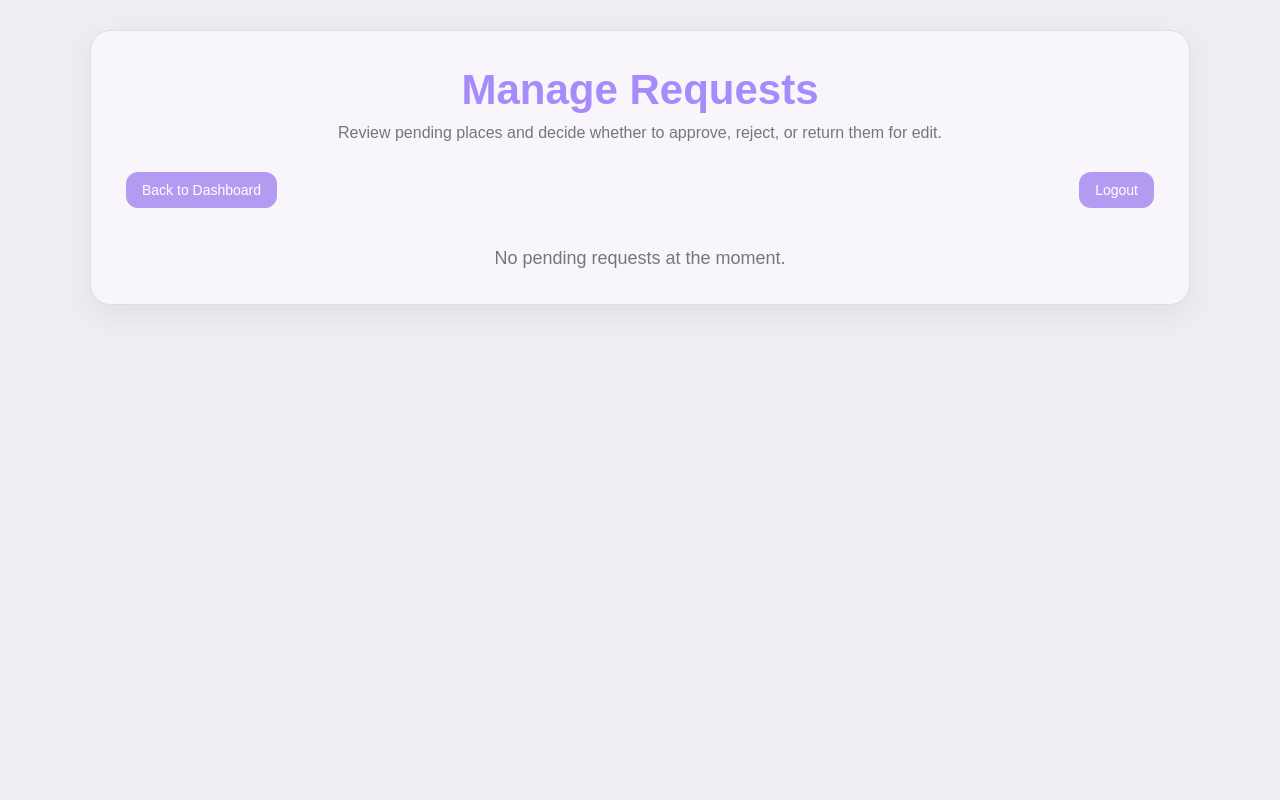
After one commit to BS-PMC-2026/BS-PMC-26-Team13, a Flask app: page /admin_requests in a window 1280 px wide. The commit adds this page. Run offline with Flask 3, Linux system fonts and the light colour scheme; the visitor is signed in with stand-in values (Sample User, id 1); data that the repository does not hold is empty.

Commit message:
Admin: approve, reject, return for edit

```diff
--- a/app.py
+++ b/app.py
@@ -1,56 +1,3 @@
-""" from flask import Flask, render_template
-from flask_login import LoginManager
-from models import db, User
-
-app = Flask(__name__)
-
-app.config['SECRET_KEY'] = 'my_secret_key_123'
-app.config['SQLALCHEMY_DATABASE_URI'] = 'sqlite:///study_services.db'
-app.config['SQLALCHEMY_TRACK_MODIFICATIONS'] = False
-
-db.init_app(app)
-
-login_manager = LoginManager()
-login_manager.init_app(app)
-
-
-@login_manager.user_loader
-def load_user(user_id):
-    return User.query.get(int(user_id))
-
-
-@app.route("/")
-def home():
-    return render_template("home.html")
-
-
-@app.route("/login/student")
-def login_student():
-    return render_template("login_student.html")
-
-@app.route("/register/student")
-def register_student():
-    return render_template("register_student.html")
-
-@app.route("/login/owner")
-def login_owner():
-    return render_template("login_owner.html")
-
-
-@app.route("/register/owner")
-def register_owner():
-    return render_template("register_owner.html")
-
-@app.route("/login/admin")
-def login_admin():
-    return render_template("login_admin.html")
-
-
-if __name__ == "__main__":
-    with app.app_context():
-        db.create_all()
-    app.run(debug=True) """
-
 from flask import Flask, render_template, request, redirect, url_for, flash
 from flask_login import LoginManager, login_user, logout_user, login_required, current_user
 from werkzeug.security import generate_password_hash, check_password_hash
@@ -171,7 +118,6 @@ def login_student():
 
         if user and check_password_hash(user.password_hash, password):
             login_user(user)
-            flash('Student login successful.')
             return redirect(url_for('student_dashboard'))
         else:
             flash('Invalid student email or password.')
@@ -194,9 +140,39 @@ def view_map():
         flash('Unauthorized access.')
         return redirect(url_for('home'))
 
-    places = Place.query.filter_by(status='approved').all()
-    return render_template('view_map.html', places=places)
+    selected_area = request.args.get('area')
 
+    all_areas = db.session.query(Place.area).filter_by(status='approved').distinct().all()
+    areas = [area[0] for area in all_areas]
+
+    query = Place.query.filter_by(status='approved')
+
+    if selected_area and selected_area != 'all':
+        query = query.filter_by(area=selected_area)
+
+    places = query.all()
+
+    places_data = []
+    for place in places:
+        places_data.append({
+            'name': place.name,
+            'description': place.description or 'No description',
+            'area': place.area,
+            'service_type': place.service_type,
+            'opening_hours': place.opening_hours or 'Not specified',
+            'wifi': 'Yes' if place.wifi else 'No',
+            'printer': 'Yes' if place.printer else 'No',
+            'latitude': place.latitude,
+            'longitude': place.longitude
+        })
+
+    return render_template(
+        'view_map.html',
+        places=places,
+        places_data=places_data,
+        areas=areas,
+        selected_area=selected_area
+    )
 
 @app.route('/login_owner', methods=['GET', 'POST'])
 def login_owner():
@@ -208,13 +184,91 @@ def login_owner():
 
         if user and check_password_hash(user.password_hash, password):
             login_user(user)
-            flash('Owner login successful.')
             return redirect(url_for('owner_dashboard'))
         else:
             flash('Invalid owner email or password.')
 
     return render_template('login_owner.html')
 
+@app.route('/edit_place/<int:place_id>', methods=['GET', 'POST'])
+@login_required
+def edit_place(place_id):
+    if current_user.role != 'owner':
+        flash('Unauthorized access.')
+        return redirect(url_for('home'))
+
+    place = Place.query.get_or_404(place_id)
+
+    if place.owner_id != current_user.id:
+        flash('You can edit only your own places.')
+        return redirect(url_for('my_places'))
+
+    if request.method == 'POST':
+        place.name = request.form['name']
+        place.description = request.form['description']
+        place.area = request.form['area']
+        place.service_type = request.form['service_type']
+        place.opening_hours = request.form['opening_hours']
+        place.latitude = float(request.form['latitude'])
+        place.longitude = float(request.form['longitude'])
+        place.wifi = True if request.form.get('wifi') == 'on' else False
+        place.printer = True if request.form.get('printer') == 'on' else False
+
+        place.status = 'pending'
+
+        db.session.commit()
+        return redirect(url_for('my_places'))
+
+    return render_template('edit_place.html', place=place)
+
+
+@app.route('/delete_place/<int:place_id>')
+@login_required
+def delete_place(place_id):
+    if current_user.role != 'owner':
+        flash('Unauthorized access.')
+        return redirect(url_for('home'))
+
+    place = Place.query.get_or_404(place_id)
+
+    if place.owner_id != current_user.id:
+        flash('You can delete only your own places.')
+        return redirect(url_for('my_places'))
+
+    db.session.delete(place)
+    db.session.commit()
+
+    return redirect(url_for('my_places'))
+
+
+@app.route('/submit_request/<int:place_id>')
+@login_required
+def submit_request(place_id):
+    if current_user.role != 'owner':
+        flash('Unauthorized access.')
+        return redirect(url_for('home'))
+
+    place = Place.query.get_or_404(place_id)
+
+    if place.owner_id != current_user.id:
+        flash('Unauthorized access.')
+        return redirect(url_for('my_places'))
+
+    place.status = 'pending'
+    db.session.commit()
+
+    return redirect(url_for('request_status'))
+
+
+@app.route('/request_status')
+@login_required
+def request_status():
+    if current_user.role != 'owner':
+        flash('Unauthorized access.')
+        return redirect(url_for('home'))
+
+    places = Place.query.filter_by(owner_id=current_user.id).all()
+    return render_template('request_status.html', places=places)
 
 @app.route('/login_admin', methods=['GET', 'POST'])
 def login_admin():
@@ -226,12 +280,12 @@ def login_admin():
 
         if user and check_password_hash(user.password_hash, password):
             login_user(user)
-            flash('Admin login successful.')
             return redirect(url_for('admin_dashboard'))
         else:
             flash('Invalid admin email or password.')
 
     return render_template('login_admin.html')
+
 
 @app.route('/admin_dashboard')
 @login_required
@@ -241,6 +295,58 @@ def admin_dashboard():
         return redirect(url_for('home'))
 
     return render_template('admin_dashboard.html')
+
+@app.route('/admin_requests')
+@login_required
+def admin_requests():
+    if current_user.role != 'admin':
+        flash('Unauthorized access.')
+        return redirect(url_for('home'))
+
+    pending_places = Place.query.filter_by(status='pending').all()
+    return render_template('admin_requests.html', places=pending_places)
+
+
+@app.route('/approve_place/<int:place_id>')
+@login_required
+def approve_place(place_id):
+    if current_user.role != 'admin':
+        flash('Unauthorized access.')
+        return redirect(url_for('home'))
+
+    place = Place.query.get_or_404(place_id)
+    place.status = 'approved'
+    db.session.commit()
+
+    return redirect(url_for('admin_requests'))
+
+
+@app.route('/reject_place/<int:place_id>')
+@login_required
+def reject_place(place_id):
+    if current_user.role != 'admin':
+        flash('Unauthorized access.')
+        return redirect(url_for('home'))
+
+    place = Place.query.get_or_404(place_id)
+    place.status = 'rejected'
+    db.session.commit()
+
+    return redirect(url_for('admin_requests'))
+
+
+@app.route('/return_place/<int:place_id>')
+@login_required
+def return_place(place_id):
+    if current_user.role != 'admin':
+        flash('Unauthorized access.')
+        return redirect(url_for('home'))
+
+    place = Place.query.get_or_404(place_id)
+    place.status = 'returned_for_edit'
+    db.session.commit()
+
+    return redirect(url_for('admin_requests'))
 
 @app.route('/add_place', methods=['GET', 'POST'])
 @login_required
@@ -307,9 +413,7 @@ def my_places():
 @login_required
 def logout():
     logout_user()
-    flash('Logged out successfully.')
     return redirect(url_for('home'))
-
 
 
 if __name__ == '__main__':
--- a/templates/admin_dashboard.html
+++ b/templates/admin_dashboard.html
@@ -85,7 +85,7 @@
     <p class="subtitle">Manage system data and user requests.</p>
 
     <div class="buttons">
-      <a href="#" class="btn">Manage Requests</a>
+      <a href="{{ url_for('admin_requests') }}" class="btn">Manage Requests</a>
       <a href="#" class="btn">View All Places</a>
       <a href="#" class="btn">Users</a>
       <a href="{{ url_for('logout') }}" class="btn">Logout</a>
--- /dev/null
+++ b/templates/admin_requests.html
@@ -0,0 +1,183 @@
+<!DOCTYPE html>
+<html lang="en">
+<head>
+  <meta charset="UTF-8">
+  <meta name="viewport" content="width=device-width, initial-scale=1.0">
+  <title>StudySpot - Admin Requests</title>
+
+  <style>
+    * {
+      margin: 0;
+      padding: 0;
+      box-sizing: border-box;
+      font-family: Arial, sans-serif;
+    }
+
+    body {
+      background: #efedf3;
+      min-height: 100vh;
+      padding: 30px;
+    }
+
+    .container {
+      width: 1100px;
+      max-width: 100%;
+      margin: auto;
+      background: #f8f6fb;
+      border: 1px solid #ddd;
+      border-radius: 20px;
+      padding: 35px;
+      box-shadow: 0 10px 30px rgba(0,0,0,0.06);
+    }
+
+    h1 {
+      color: #a78bfa;
+      font-size: 42px;
+      margin-bottom: 10px;
+      text-align: center;
+    }
+
+    .subtitle {
+      color: #777;
+      text-align: center;
+      margin-bottom: 30px;
+      font-size: 16px;
+    }
+
+    .top-actions {
+      margin-bottom: 25px;
+      display: flex;
+      justify-content: space-between;
+      gap: 15px;
+      flex-wrap: wrap;
+    }
+
+    .btn {
+      display: inline-block;
+      text-decoration: none;
+      padding: 10px 16px;
+      border-radius: 12px;
+      color: white;
+      font-size: 14px;
+      border: none;
+      cursor: pointer;
+    }
+
+    .back-btn {
+      background: #b49bf2;
+    }
+
+    .back-btn:hover {
+      background: #9f7df0;
+    }
+
+    .approve {
+      background: #28a745;
+    }
+
+    .reject {
+      background: #dc3545;
+    }
+
+    .return {
+      background: #17a2b8;
+    }
+
+    .requests-grid {
+      display: grid;
+      grid-template-columns: repeat(auto-fit, minmax(300px, 1fr));
+      gap: 20px;
+    }
+
+    .card {
+      background: white;
+      border: 1px solid #e5e5e5;
+      border-radius: 18px;
+      padding: 20px;
+      box-shadow: 0 4px 12px rgba(0,0,0,0.04);
+    }
+
+    .card h2 {
+      color: #6c63ff;
+      font-size: 24px;
+      margin-bottom: 12px;
+    }
+
+    .card p {
+      color: #555;
+      font-size: 14px;
+      margin-bottom: 8px;
+      line-height: 1.5;
+    }
+
+    .status {
+      display: inline-block;
+      margin-top: 8px;
+      margin-bottom: 12px;
+      padding: 7px 12px;
+      border-radius: 12px;
+      background: #fff3cd;
+      color: #856404;
+      font-size: 13px;
+      font-weight: bold;
+    }
+
+    .actions {
+      display: flex;
+      flex-wrap: wrap;
+      gap: 8px;
+      margin-top: 15px;
+    }
+
+    .empty {
+      text-align: center;
+      color: #777;
+      font-size: 18px;
+      margin-top: 40px;
+    }
+  </style>
+</head>
+<body>
+
+  <div class="container">
+    <h1>Manage Requests</h1>
+    <p class="subtitle">Review pending places and decide whether to approve, reject, or return them for edit.</p>
+
+    <div class="top-actions">
+      <a href="{{ url_for('admin_dashboard') }}" class="btn back-btn">Back to Dashboard</a>
+      <a href="{{ url_for('logout') }}" class="btn back-btn">Logout</a>
+    </div>
+
+    {% if places %}
+      <div class="requests-grid">
+        {% for place in places %}
+          <div class="card">
+            <h2>{{ place.name }}</h2>
+
+            <p><strong>Description:</strong> {{ place.description or 'No description' }}</p>
+            <p><strong>Area:</strong> {{ place.area }}</p>
+            <p><strong>Type:</strong> {{ place.service_type }}</p>
+            <p><strong>Opening Hours:</strong> {{ place.opening_hours or 'Not specified' }}</p>
+            <p><strong>WiFi:</strong> {{ 'Yes' if place.wifi else 'No' }}</p>
+            <p><strong>Printer:</strong> {{ 'Yes' if place.printer else 'No' }}</p>
+            <p><strong>Latitude:</strong> {{ place.latitude }}</p>
+            <p><strong>Longitude:</strong> {{ place.longitude }}</p>
+            <p><strong>Owner ID:</strong> {{ place.owner_id }}</p>
+
+            <span class="status">{{ place.status }}</span>
+
+            <div class="actions">
+              <a href="{{ url_for('approve_place', place_id=place.id) }}" class="btn approve">Approve</a>
+              <a href="{{ url_for('reject_place', place_id=place.id) }}" class="btn reject">Reject</a>
+              <a href="{{ url_for('return_place', place_id=place.id) }}" class="btn return">Return for Edit</a>
+            </div>
+          </div>
+        {% endfor %}
+      </div>
+    {% else %}
+      <p class="empty">No pending requests at the moment.</p>
+    {% endif %}
+  </div>
+
+</body>
+</html>
```
